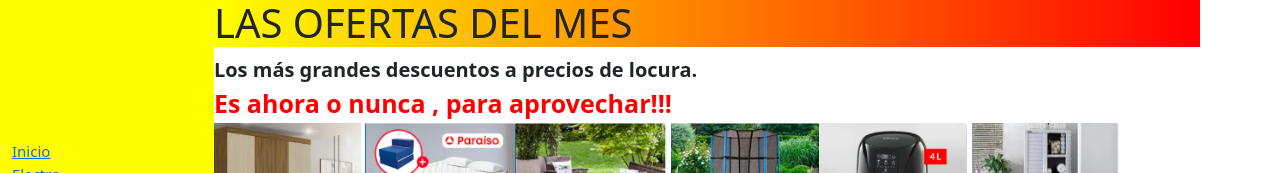
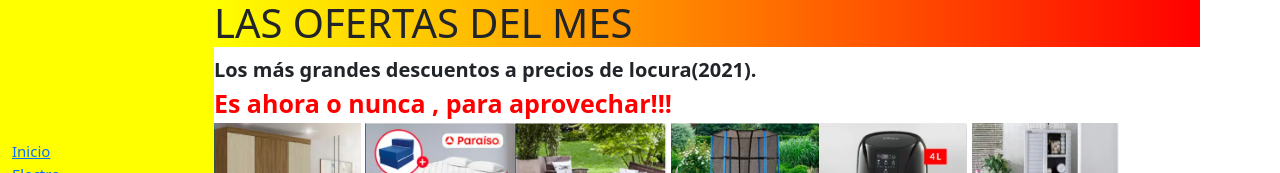
Before and after one commit to jcachom/proy_inicial, a website built with Parcel: page index.html in a window 1280 px wide. Shown: the part 211-384 px from the top of the page. Built offline with nearby package versions, Linux system fonts and the light colour scheme.

Commit message:
Segundo Commit

```diff
--- a/index.html
+++ b/index.html
@@ -88,7 +88,7 @@
 
                 </div>
                   <div class="descuento">
-                        Los más grandes descuentos a precios de locura.
+                        Los más grandes descuentos a precios de locura(2021).
                         <div class="descuento__Detalle">
                           Es ahora o nunca , para aprovechar!!!
                         </div>
```
